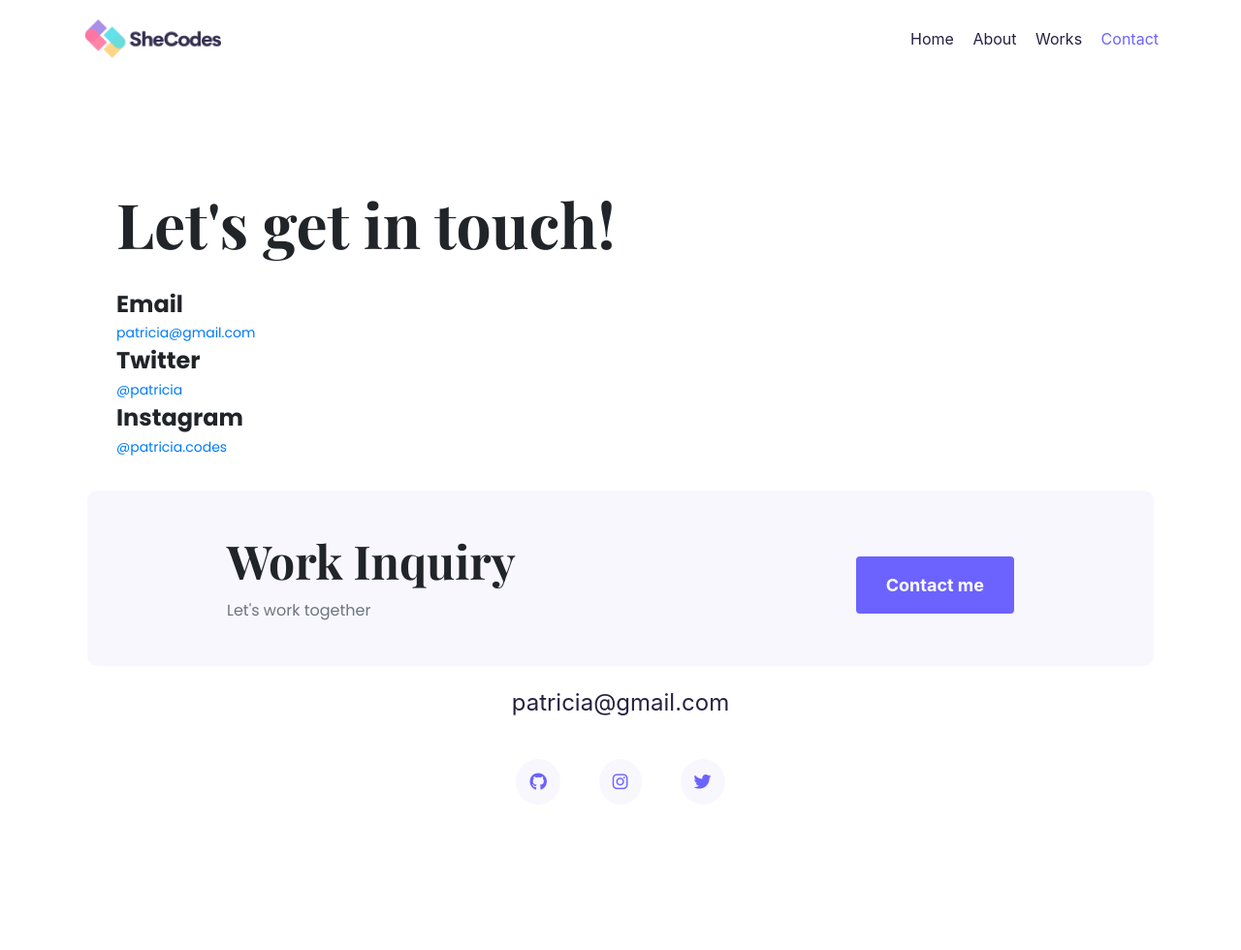
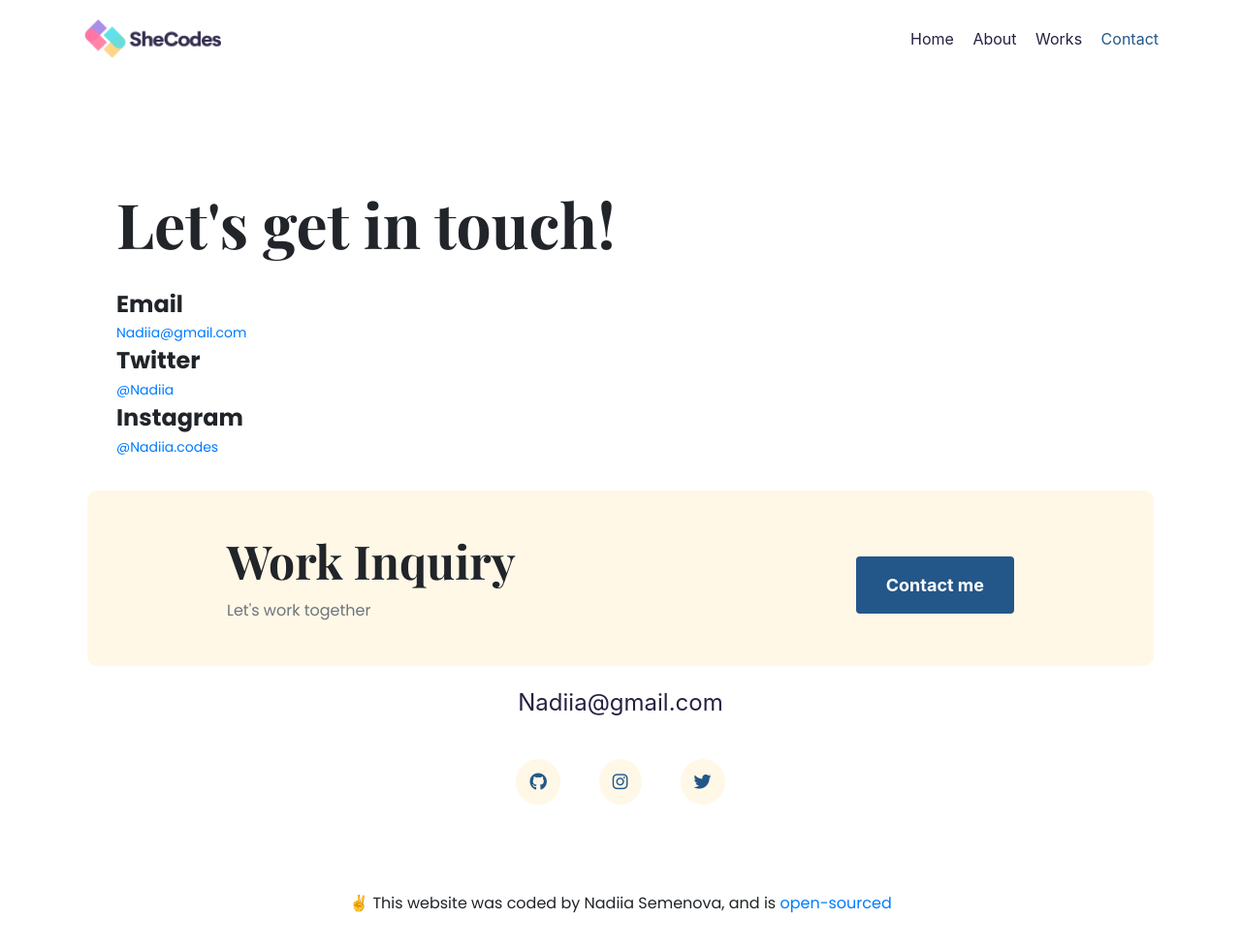
Before and after one commit to NadiiaSe/project3, a plain HTML site: page contact.html in a window 1280 px wide. Shown: the whole page at 97% size. Before the commit the page ends 930 px from the top, so only its background shows below. Drawn offline with nearby package versions, Linux system fonts and the light colour scheme; a web font is replaced by a local one.

Commit message:
added changes, change content and colors

```diff
--- a/contact.html
+++ b/contact.html
@@ -38,11 +38,9 @@
     ></script>
     <meta
       name="description"
-      content="Contact Patricia Pereira. front-end developer Patricia Pereira, developer from Portugal"
+      content="Contact Nadiia Semenova. front-end developer Nadiia Semenova, developer from Italy"
     />
-    <title>
-      Contact Patricia Pereira. Front-end developer based in Portugal
-    </title>
+    <title>Contact Nadiia Semenova. Front-end developer based in Italy</title>
   </head>
   <body>
     <div class="container">
@@ -62,16 +60,16 @@
             <a href="/" title="Homepage">Home</a>
           </li>
           <li>
-            <a href="/about.html" title="About Patricia Pereira">About</a>
+            <a href="/about.html" title="About Nadiia Semenova">About</a>
           </li>
           <li>
-            <a href="/works.html" title="Patricia Pereira projects">Works</a>
+            <a href="/works.html" title="Nadiia Semenova projects">Works</a>
           </li>
           <li class="active">
             <a
               class="active"
               href="/contact.html"
-              title="Contact Patricia Pereira"
+              title="Contact Nadiia Semenova"
               >Contact</a
             >
           </li>
@@ -83,26 +81,26 @@
         <h1 class="mb-4">Let's get in touch!</h1>
         <h3>Email</h3>
         <p>
-          <a href="mailto:patricia@gmail.com" title="Email to Patricia"
-            >patricia@gmail.com</a
+          <a href="mailto:Nadiia@gmail.com" title="Email to Nadiia"
+            >Nadiia@gmail.com</a
           >
         </p>
         <h3>Twitter</h3>
         <p>
           <a
-            href="https://www.twitter.com/patricia"
+            href="https://www.twitter.com/Nadiia"
             target="_blank"
-            title="Twitter Patricia"
-            >@patricia</a
+            title="Twitter Nadiia"
+            >@Nadiia</a
           >
         </p>
         <h3>Instagram</h3>
         <p>
           <a
-            href="https://www.instagram.com/patricia.codes"
+            href="https://www.instagram.com/Nadiia.codes"
             target="_blank"
-            title="Instagram Patricia"
-            >@patricia.codes</a
+            title="Instagram Nadiia"
+            >@Nadiia.codes</a
           >
         </p>
       </div>
@@ -118,7 +116,7 @@
                 <a
                   href="/contact.html"
                   class="btn btn-branded"
-                  title="Contact Patricia Pereira"
+                  title="Contact Nadiia Semenova"
                   >Contact me</a
                 >
               </div>
@@ -126,30 +124,39 @@
           </div>
         </div>
         <div class="mail d-flex justify-content-center">
-          <a href="mailto:patricia@gmail.com" title="Email to Patricia"
-            >patricia@gmail.com</a
+          <a href="mailto:Nadiia@gmail.com" title="Email to Nadiia"
+            >Nadiia@gmail.com</a
           >
         </div>
         <div class="social d-flex justify-content-center">
           <a
-            href="https://www.github.com/patricia"
+            href="https://github.com/NadiiaSe"
             target="_blank"
-            title="Github Patricia"
+            title="Github Nadiia"
             ><i class="fa-brands fa-github"></i
           ></a>
           <a
-            href="https://www.instragram.com/patricia"
+            href="https://www.instragram.com/Nadiia.project.m"
             target="_blank"
-            title="Instagram Patricia"
+            title="Instagram Nadiia"
             ><i class="fa-brands fa-instagram"></i
           ></a>
           <a
-            href="https://www.twitter.com/patricia"
+            href="https://www.twitter.com/Nadiia"
             target="_blank"
-            title="Twitter Patricia"
+            title="Twitter Nadiia"
             ><i class="fa-brands fa-twitter"></i
           ></a>
         </div>
+        <p class="text-center">
+          ✌️ This website was coded by Nadiia Semenova, and is
+          <a
+            href="https://github.com/NadiiaSe/project3"
+            target="_blank"
+            alt="Github of this project"
+            >open-sourced</a
+          >
+        </p>
       </footer>
     </div>
   </body>
--- a/style.css
+++ b/style.css
@@ -1,8 +1,8 @@
 :root {
   --main-font: "Playfair Display", serif;
   --second-font: "Poppins", sans-serif;
-  --bg-color: #f9f7fe;
-  --main-color: #6c63ff;
+  --bg-color: #fff8e7;
+  --main-color: #235789;
 }
 .hero {
   background: var(--bg-color);
```
Also changed, not shown: about.html (+28 -19 lines), index.html (+29 -20 lines), works.html (+23 -14 lines).
